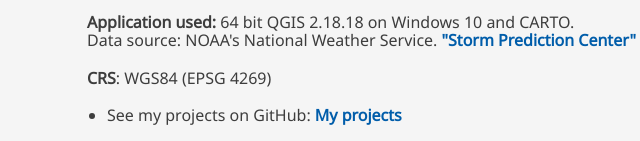
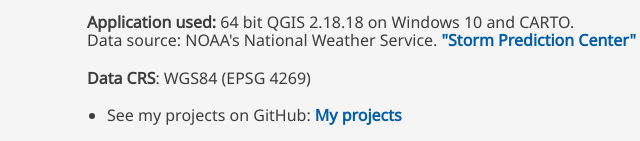
Before and after one commit to EFSA223/Map671_Final, a plain HTML site: page index.html in a window 1280 px wide. Shown: the part 938-1079 px from the top of the page, 41-681 px from the left. Drawn offline with nearby package versions, Linux system fonts and the light colour scheme.

Commit message:
indicate source data CRS since CARTO is EPSG 3857

```diff
--- a/index.html
+++ b/index.html
@@ -95,7 +95,7 @@
 		<b>Application used:</b> 64 bit QGIS 2.18.18 on Windows 10 and CARTO.<br>
 		Data source: NOAA's National Weather Service.
 		<a href="https://www.spc.noaa.gov/gis/svrgis/">"Storm Prediction Center"</a>
-		<p><b>CRS</b>: WGS84 (EPSG 4269)</p>
+		<p><b>Data CRS</b>: WGS84 (EPSG 4269)</p>
 		<ul>
       <!-- Change the following contacts to your personal brand, whatever you want it to be! -->
       <li>See my projects on GitHub:
```
